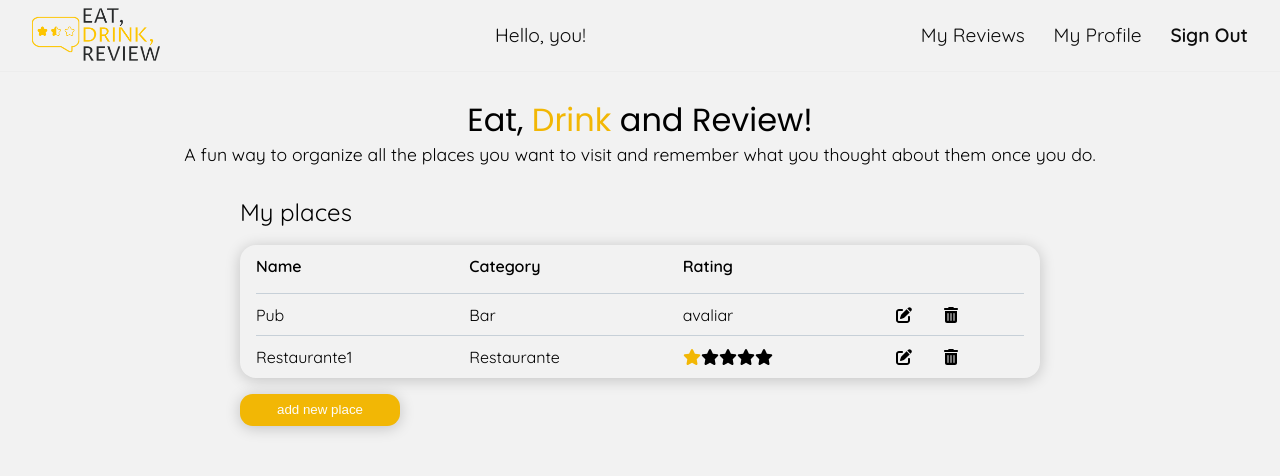
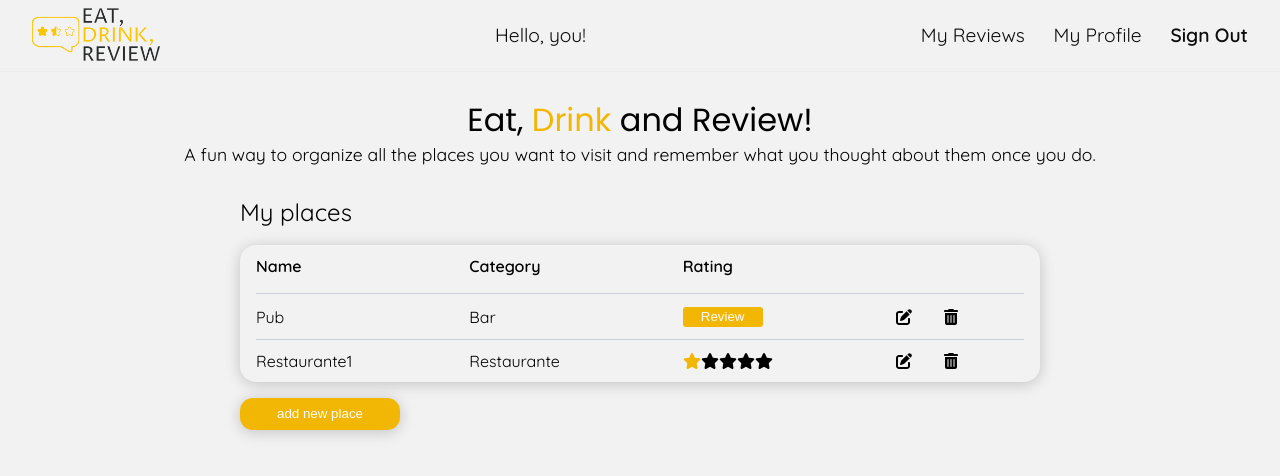
Before and after one commit to Laisses/POC-TS-food-review, a React (Create React App) app: page / in a window 1280 px wide. Shown: the top 476 px of the page. Built offline with nearby package versions, Linux system fonts and the light colour scheme.

Commit message:
src/components/Place.js: remove review button and place it on correct component

```diff
--- a/src/components/Place.js
+++ b/src/components/Place.js
@@ -1,8 +1,5 @@
 import styled from "styled-components";
-import { OneStar } from "../constants/stars";
-import { DARK_GREY } from "../constants/constants";
-import { FontAwesomeIcon } from '@fortawesome/react-fontawesome';
-import { faPenToSquare, faTrashCan } from '@fortawesome/free-solid-svg-icons';
+import { ListOfPlaces } from "./ListPlaces";
 
 const places = [
     {
@@ -20,37 +17,6 @@ const places = [
 ];
 
 export const Place = () => {
-
-    const ratePlace = rating => {
-        if (rating === "") {
-            return <div>avaliar</div>
-        } else if (rating === "bom") {
-            return (
-                <OneStar />
-            );
-        }
-    }
-
-    const ListOfPlaces = place => {
-        const { name, category, rating } = place;
-
-        return (
-            <ListItems>
-                <Item>{name}</Item>
-                <Item>{category}</Item>
-                <Item>{ratePlace(rating)}</Item>
-                <Item>
-                    <EditIcons>
-                        <FontAwesomeIcon icon={faPenToSquare} />
-                    </EditIcons>
-                    <EditIcons>
-                        <FontAwesomeIcon icon={faTrashCan} />
-                    </EditIcons>
-                </Item>
-            </ListItems>
-        );
-    }
-
     return (
         <List>
             <ListTitle>
@@ -81,19 +47,8 @@ const ListTitle = styled.div`
     justify-content: space-between;
 `;
 
-const ListItems = styled.li`
-    display: flex;
-    border-top: 1px solid ${DARK_GREY};
-    align-items: center;
-    justify-content: space-between;
-`;
-
 const Item = styled.div`
     min-width: 8rem;
     padding: .8rem 0;
     display: flex;
 `;
-
-const EditIcons = styled.div`
-    margin-right: 2rem;
-`;
```
